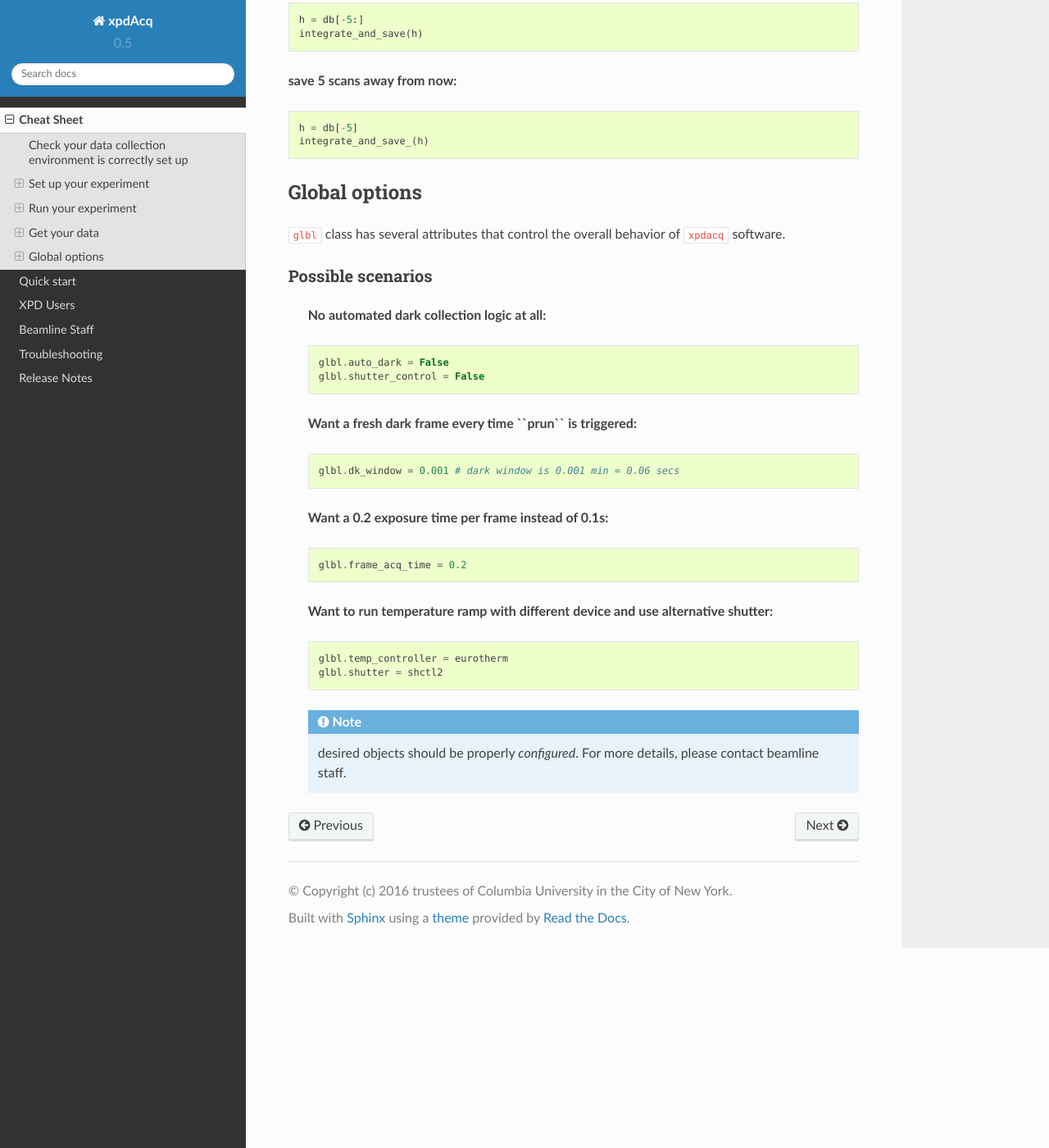
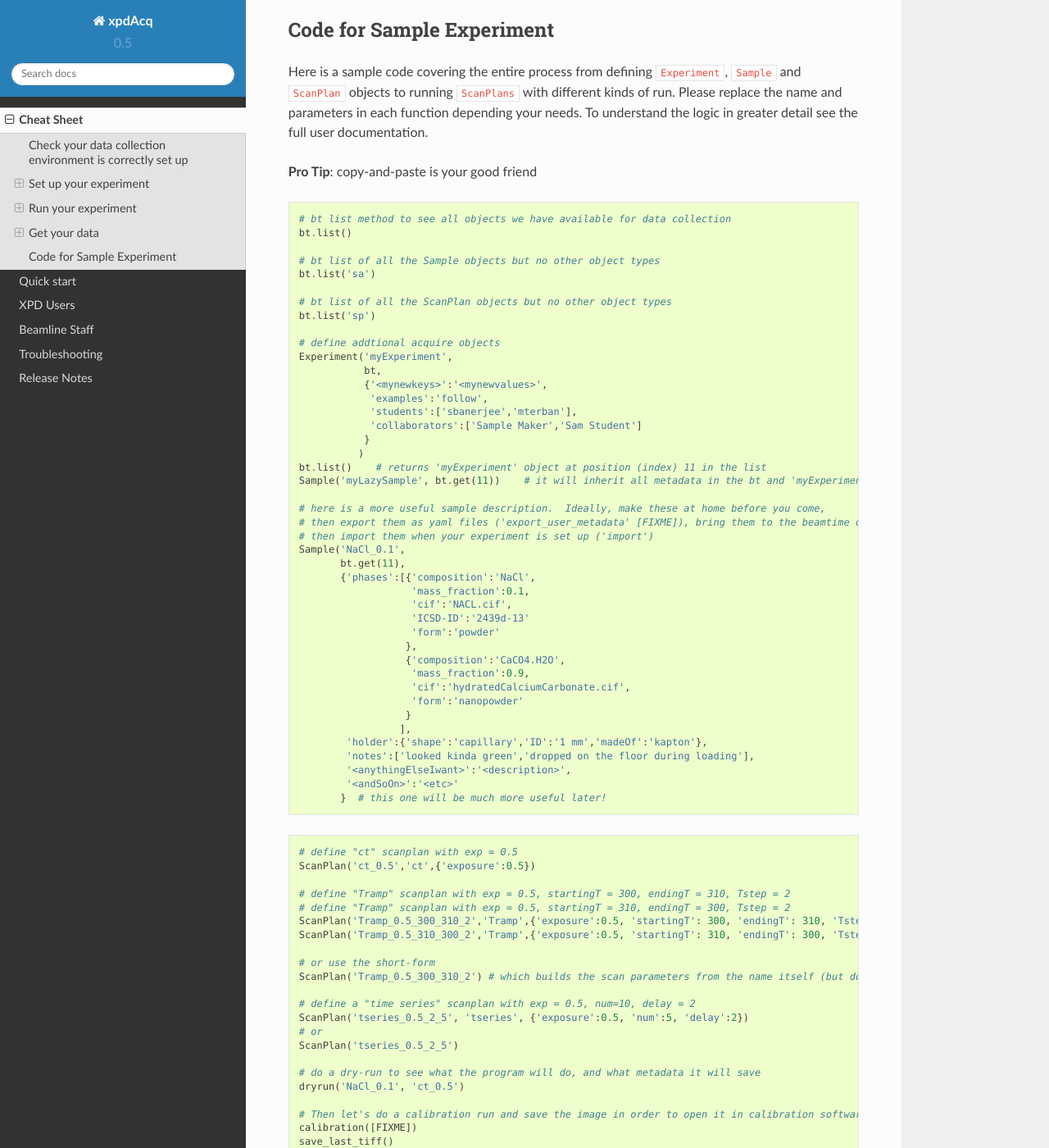
Before and after one commit to xpdAcq/xpdAcq, a Sphinx documentation site: the page built from doc/cheat_sheet.rst, in a window 1280 px wide and 1400 px high, scrolled down 4019 px. Shown: the whole window at 82% size. Built offline with Sphinx 7.4.7 and the Read the Docs theme 2.0.0, drawn with Linux system fonts in a browser that asks for light colours; some of the changed text lies outside the part shown.

Commit message:
finished first cut at cheatsheet

```diff
--- a/doc/cheat_sheet.rst
+++ b/doc/cheat_sheet.rst
@@ -177,72 +177,129 @@ Data are saved in the directory defined in `set_experiment` FIXME (see :ref:`4.
   h = db[-5]
   save_tiff(h)
 
-``header`` concept `here <http://nsls-ii.github.io/databroker/headers.html>`_
+We use "h" for the thing given back by databroker (``db``) to be short for "header".
+This is a software object that contains all the information about your scan and can
+be passed to different functions to do analysis.
+more information on headers is `here <http://nsls-ii.github.io/databroker/headers.html>`_
 
-
-Azimuthal integration
-"""""""""""""""""""""
-
-**integrate and save image(s) along with metadata from scans:**
+**save your images and also integrate to a 1D pattern:**
 
 .. code-block:: python
 
-  integrate_and_save_last()
+  integrate_and_save_last()   # the most recent scan
+  h = db[-5:]
+  integrate_and_save(h)       # the last 5 scans
+  h = db[-5]
+  integrate_and_save_(h)      # the scan 5 ago
 
 .. autofunction::
 
   xpdan.data_reduction.integrate_and_save_last
 
-**integrate and save images from last 5 scans till now:**
+Code for Sample Experiment
+--------------------------
+
+Here is a sample code covering the entire process from defining ``Experiment``,
+``Sample`` and ``ScanPlan`` objects to running ``ScanPlans`` with different kinds of run.
+Please replace the name and parameters in each function depending your needs.  To
+understand the logic in greater detail see the full user documentation.
+
+**Pro Tip**: copy-and-paste is your good friend
 
 .. code-block:: python
 
-  h = db[-5:]
-  integrate_and_save(h)
+  # bt list method to see all objects we have available for data collection
+  bt.list()
 
-**save 5 scans away from now:**
+  # bt list of all the Sample objects but no other object types
+  bt.list('sa')
+
+  # bt list of all the ScanPlan objects but no other object types
+  bt.list('sp')
+
+  # define addtional acquire objects
+  Experiment('myExperiment',
+             bt,
+             {'<mynewkeys>':'<mynewvalues>',
+              'examples':'follow',
+              'students':['sbanerjee','mterban'],
+              'collaborators':['Sample Maker','Sam Student']
+             }
+            )
+  bt.list()    # returns 'myExperiment' object at position (index) 11 in the list
+  Sample('myLazySample', bt.get(11))    # it will inherit all metadata in the bt and 'myExperiment' objects but we were lazy, we didn't save any sample info!
+
+  # here is a more useful sample description.  Ideally, make these at home before you come,
+  # then export them as yaml files ('export_user_metadata' [FIXME]), bring them to the beamtime on a flash drive
+  # then import them when your experiment is set up ('import')
+  Sample('NaCl_0.1',
+         bt.get(11),
+         {'phases':[{'composition':'NaCl',
+                     'mass_fraction':0.1,
+                     'cif':'NACL.cif',
+                     'ICSD-ID':'2439d-13'
+                     'form':'powder'
+                    },
+                    {'composition':'CaCO4.H2O',
+                     'mass_fraction':0.9,
+                     'cif':'hydratedCalciumCarbonate.cif',
+                     'form':'nanopowder'
+                    }
+                   ],
+          'holder':{'shape':'capillary','ID':'1 mm','madeOf':'kapton'},
+          'notes':['looked kinda green','dropped on the floor during loading'],
+          '<anythingElseIwant>':'<description>',
+          '<andSoOn>':'<etc>'
+         }  # this one will be much more useful later!
 
 .. code-block:: python
 
-  h = db[-5]
-  integrate_and_save_(h)
+  # define "ct" scanplan with exp = 0.5
+  ScanPlan('ct_0.5','ct',{'exposure':0.5})
 
+  # define "Tramp" scanplan with exp = 0.5, startingT = 300, endingT = 310, Tstep = 2
+  # define "Tramp" scanplan with exp = 0.5, startingT = 310, endingT = 300, Tstep = 2
+  ScanPlan('Tramp_0.5_300_310_2','Tramp',{'exposure':0.5, 'startingT': 300, 'endingT': 310, 'Tstep':2})
+  ScanPlan('Tramp_0.5_310_300_2','Tramp',{'exposure':0.5, 'startingT': 310, 'endingT': 300, 'Tstep':2})
 
-Global options
---------------
+  # or use the short-form
+  ScanPlan('Tramp_0.5_300_310_2') # which builds the scan parameters from the name itself (but don't get them in the wrong order!)
 
-``glbl`` class has several attributes that control the overall behavior of ``xpdacq`` software.
+  # define a "time series" scanplan with exp = 0.5, num=10, delay = 2
+  ScanPlan('tseries_0.5_2_5', 'tseries', {'exposure':0.5, 'num':5, 'delay':2})
+  # or
+  ScanPlan('tseries_0.5_2_5')
 
-Possible scenarios
-""""""""""""""""""
+  # do a dry-run to see what the program will do, and what metadata it will save
+  dryrun('NaCl_0.1', 'ct_0.5')
 
-    **No automated dark collection logic at all:**
+  # Then let's do a calibration run and save the image in order to open it in calibration software
+  calibration([FIXME])
+  save_last_tiff()
 
-    .. code-block:: python
+  # Use setupscan to check image quality under current scan parameters
+  setupscan([FIXME])
+  save_last_tiff()
 
-      glbl.auto_dark = False
-      glbl.shutter_control = False
+  # Everything looks right. Let's do prun with different ScanPlans and save the tiffs
+  prun('NaCl_0.1','ct_0.5')
+  # or
+  bt.list() # returns the 'NaCl_0.1' sample object at position 17 and the 'ct_0.5' ScanPlan object at position 20
+  prun(17,20)
 
-    **Want a fresh dark frame every time ``prun`` is triggered:**
+  # the data are saved into the NSLS-II database (don't worry) but we want to get the image so
+  # type:
+  save_last_tiff() # save tiffs from last scan
 
-    .. code-block:: python
+  # now we have everything set up, it is super-easy to sequence lots of interesting scans
+  # this does a series of different scans on the same sample
+  prun(17,21)   # or prun(17,'Tramp_0.5_300_310_5'), whichever you are more comfortable with.
+  prun(17,22)   # or prun('NaCl_0.1','Tramp_0.5_310_300_5'), or whatever
+  prun(17,23)
+  save_tiff(db[-3:]) # save tiffs from last three scans
 
-      glbl.dk_window = 0.001 # dark window is 0.001 min = 0.06 secs
-
-
-    **Want a 0.2 exposure time per frame instead of 0.1s:**
-
-    .. code-block:: python
-
-      glbl.frame_acq_time = 0.2
-
-    **Want to run temperature ramp with different device and use alternative shutter:**
-
-    .. code-block:: python
-
-      glbl.temp_controller = eurotherm
-      glbl.shutter = shctl2
-
-    .. note::
-
-      desired objects should be properly *configured*. For more details, please contact beamline staff.
+  # this does the same scan on a series of samples
+  prun(17,21)   # or prun('NaCl_0.1,'Tramp_0.5_300_310_5'), whichever you are more comfortable with.
+  prun(18,21)   # or prun('NaCl_0.2','Tramp_0.5_300_310_5'), or whatever,
+  prun(19,21)   # or prun('NaCl_0.3',21),
+  save_tiff(db[-3:]) # save tiffs from last three scans
```
